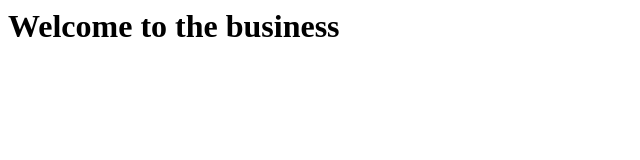
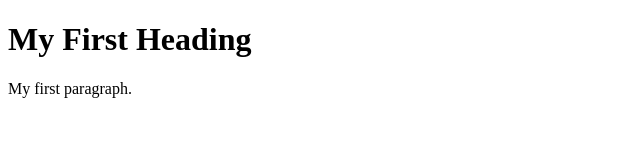
Before and after one commit to JosepieSolutions/Website-Saver, a plain HTML site: page index.html in a window 1280 px wide. Shown: the whole page, without its empty margins (0-640 px from the left). Drawn offline with Linux system fonts and the light colour scheme.

Commit message:
Update index.html

```diff
--- a/index.html
+++ b/index.html
@@ -1 +1,10 @@
-<h1> Welcome to the business</h1>
+<!DOCTYPE html>
+<html>
+<body>
+
+<h1>My First Heading</h1>
+
+<p>My first paragraph.</p>
+
+</body>
+</html>
```
